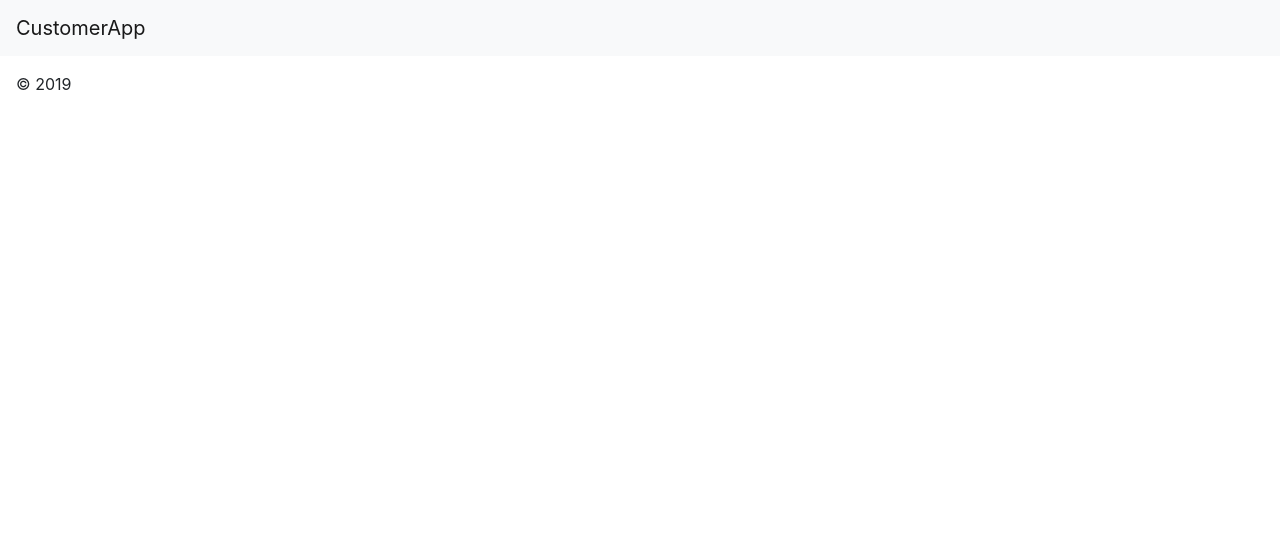
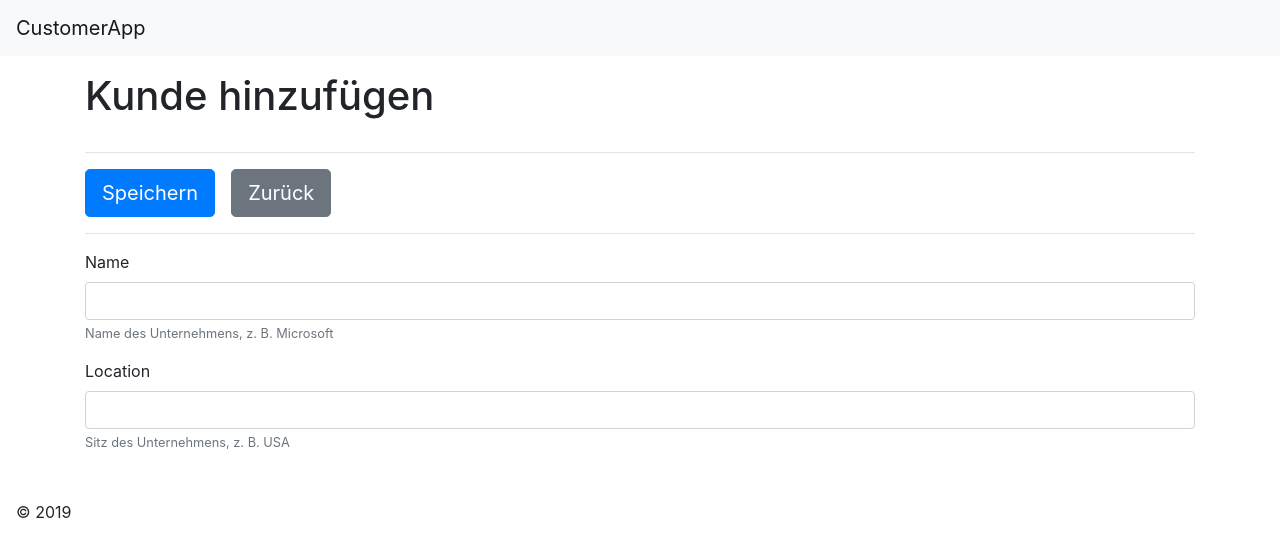
Before and after one commit to MariuszKogut/dotnetpro-application-insights, a React (Create React App) app in the folder frontend/: page /customer/new in a window 1280 px wide. Shown: the top 556 px of the page. Built offline with nearby package versions, Linux system fonts and the light colour scheme.

Commit message:
Insert customer

```diff
--- a/frontend/src/App.tsx
+++ b/frontend/src/App.tsx
@@ -5,6 +5,7 @@ import Footer from "./shared/components/footer";
 import HomePage from "./pages/home/home";
 import { BrowserRouter, Switch, Route } from "react-router-dom";
 import CustomerListPage from "./pages/customer-list/page";
+import CustomerDetailsPage from "./pages/customer-details/page";
 
 const App: React.FC = () => {
   return (
@@ -17,6 +18,9 @@ const App: React.FC = () => {
         <Route path="/customer/list" exact={true}>
           <CustomerListPage />
         </Route>
+        <Route path="/customer/new" exact={true}>
+          <CustomerDetailsPage />
+        </Route>
       </Switch>
       <Footer />
     </BrowserRouter>
--- /dev/null
+++ b/frontend/src/pages/customer-details/page.tsx
@@ -0,0 +1,14 @@
+import React, { FunctionComponent } from "react";
+import CustomerDetails from "../../shared/components/customer-details";
+
+const CustomerDetailsPage: FunctionComponent = () => (
+  <div className="container">
+    <div className="row py-3">
+      <div className="col-12">
+        <CustomerDetails />
+      </div>
+    </div>
+  </div>
+);
+
+export default CustomerDetailsPage;
--- a/frontend/src/pages/customer-list/page.tsx
+++ b/frontend/src/pages/customer-list/page.tsx
@@ -1,11 +1,17 @@
 import React, { FunctionComponent } from "react";
 import CustomerList from "../../shared/components/customer-list";
+import { Link } from "react-router-dom";
 
 const CustomerListPage: FunctionComponent = () => (
   <div className="container">
     <div className="row py-3">
       <div className="col-12">
         <h1 className="pb-3">Kundenliste</h1>
+        <hr />
+        <Link to="/customer/new" className="btn btn-primary btn-lg">
+          Kunde hinzufügen
+        </Link>
+        <hr />
       </div>
     </div>
     <div className="row">
--- /dev/null
+++ b/frontend/src/shared/components/customer-details.tsx
@@ -0,0 +1,97 @@
+import React, { FormEvent, FunctionComponent, useMemo, useState } from "react";
+import { useHistory } from "react-router-dom";
+import { CustomerClient, CustomerModel } from "../services/customer-client";
+
+const CustomerDetails: FunctionComponent = () => {
+  const history = useHistory();
+
+  const [customer, setCustomer] = useState<CustomerModel>(() => {
+    const customer = new CustomerModel();
+    customer.name = "";
+    customer.location = "";
+    return customer;
+  });
+  const { name, location } = customer;
+
+  const [error, setError] = useState<string>();
+
+  const customerClient = useMemo<CustomerClient>(
+    () => new CustomerClient("https://localhost:5001"),
+    []
+  );
+
+  const handleBackClick = () => history.goBack();
+  const handleSaveClick = async () => {
+    try {
+      await customerClient.insert(customer);
+      history.push("/customer/list");
+    } catch (e) {
+      setError(e.message);
+    }
+  };
+
+  const handleNameChanged = (e: FormEvent<HTMLInputElement>) => {
+    const changedCustomer = new CustomerModel();
+    changedCustomer.init({ ...customer, name: e.currentTarget.value });
+    setCustomer(changedCustomer);
+  };
+
+  const handleLocationChanged = (e: FormEvent<HTMLInputElement>) => {
+    const changedCustomer = new CustomerModel();
+    changedCustomer.init({ ...customer, location: e.currentTarget.value });
+    setCustomer(changedCustomer);
+  };
+
+  return (
+    <>
+      <h1 className="pb-3">Kunde {name} hinzufügen</h1>
+      <hr />
+      <button className="btn btn-primary btn-lg mr-3" onClick={handleSaveClick}>
+        Speichern
+      </button>
+      <button className="btn btn-secondary btn-lg" onClick={handleBackClick}>
+        Zurück
+      </button>
+      <hr />
+
+      {error && error.length > 0 && (
+        <div className="alert alert-danger" role="alert">
+          Es ist ein Fehler aufgetreten: {error}
+        </div>
+      )}
+
+      <form>
+        <div className="form-group">
+          <label htmlFor="name">Name</label>
+          <input
+            type="text"
+            className="form-control"
+            id="name"
+            aria-describedby="nameHelp"
+            value={name}
+            onChange={handleNameChanged}
+          />
+          <small id="nameHelp" className="form-text text-muted">
+            Name des Unternehmens, z. B. Microsoft
+          </small>
+        </div>
+        <div className="form-group">
+          <label htmlFor="location">Location</label>
+          <input
+            type="text"
+            className="form-control"
+            id="location"
+            aria-describedby="locationHelp"
+            value={location}
+            onChange={handleLocationChanged}
+          />
+          <small id="locationHelp" className="form-text text-muted">
+            Sitz des Unternehmens, z. B. USA
+          </small>
+        </div>
+      </form>
+    </>
+  );
+};
+
+export default CustomerDetails;
```
